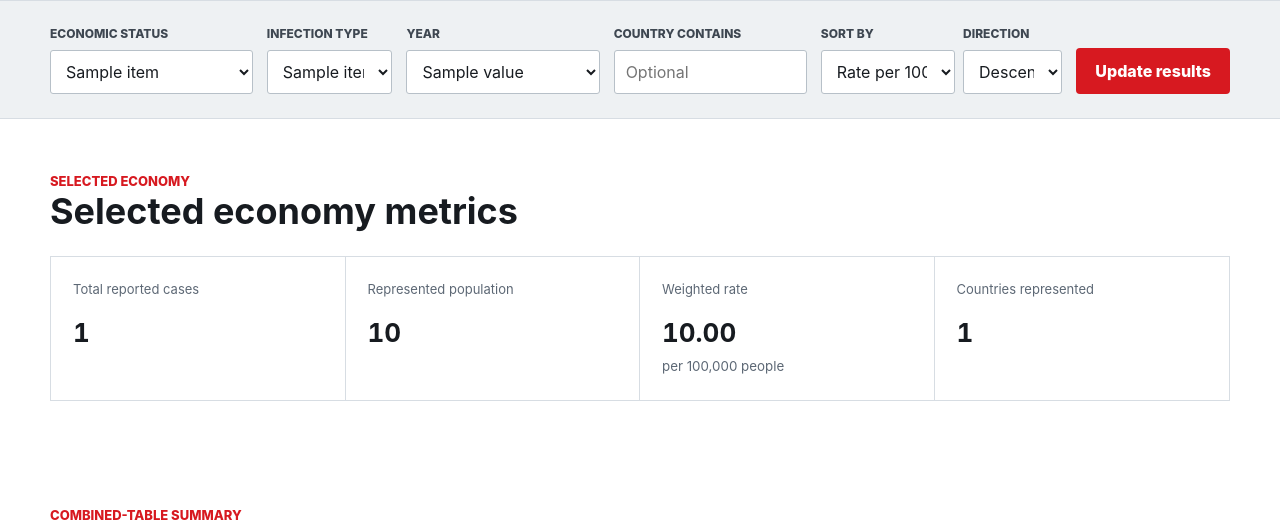
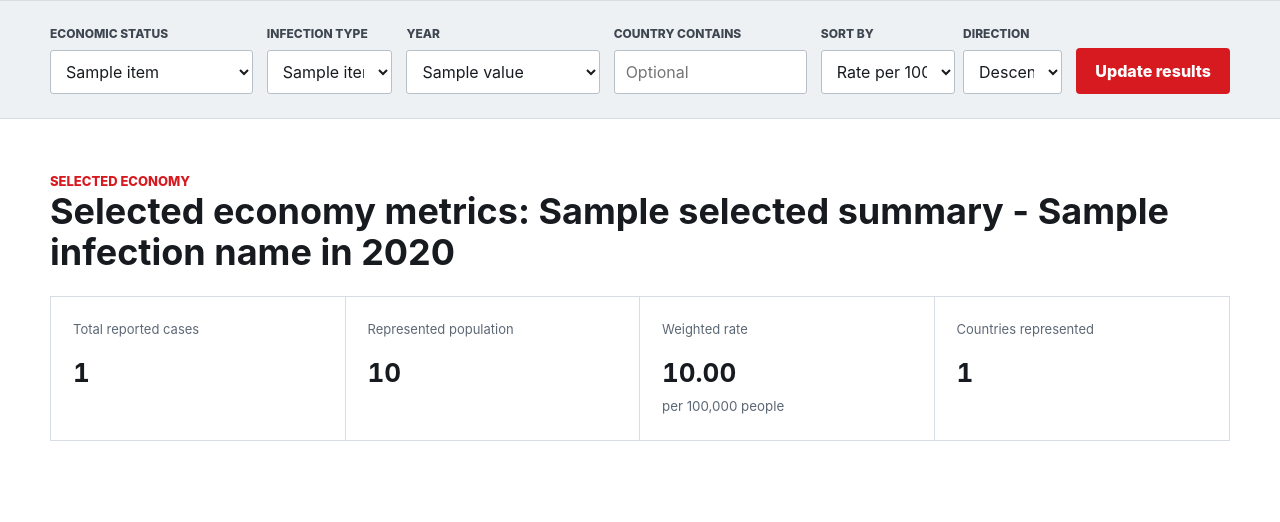
Before and after one commit to Pacchannnn/s4207910_s4189686, a Flask app: template immunisation_app/templates/infections.html in a window 1280 px wide. Shown: the part 341-863 px from the top of the page. Run offline with Flask 3, Linux system fonts and the light colour scheme; the template is opened without the code that fills it: most values are stand-ins (such as "Sample title", 1, 10 or a date in 2020).

Commit message:
fix: label selected infection economy context

```diff
--- a/immunisation_app/templates/infections.html
+++ b/immunisation_app/templates/infections.html
@@ -42,7 +42,7 @@
   <div class="content-shell">
     <div class="section-heading results-heading">
       <p class="eyebrow">Selected economy</p>
-      <h2 id="selected-economy-title">Selected economy metrics</h2>
+      <h2 id="selected-economy-title">Selected economy metrics: {{ selected_summary.economy }} - {{ infection_name }} in {{ filters.year }}</h2>
     </div>
     <div class="metric-strip">
       <article><span>Total reported cases</span><strong>{{ selected_summary.total_cases|number }}</strong></article>
```
Also changed, not shown: tests/test_routes.py (+4 -0 lines).
